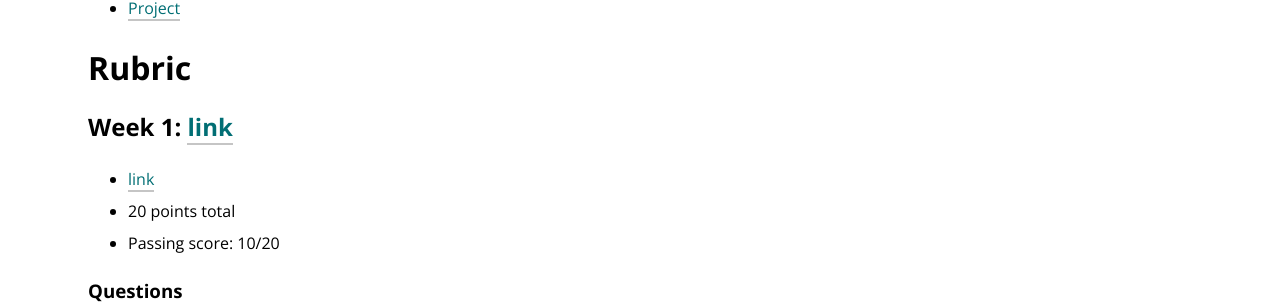
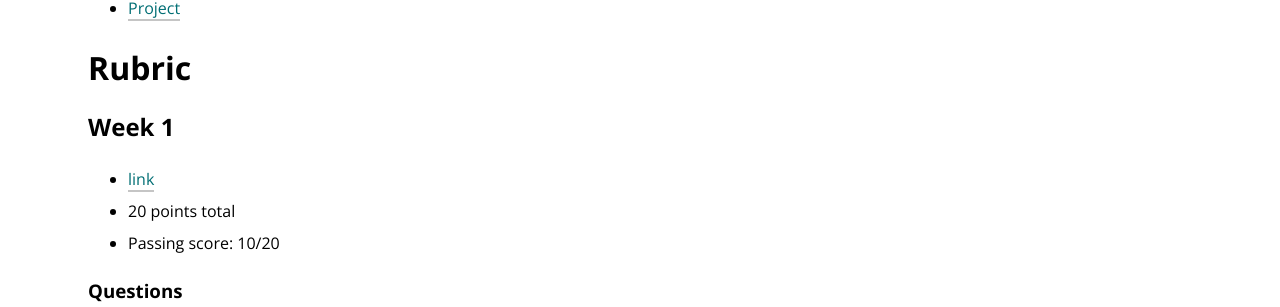
Before and after one commit to turingschool/launch-curriculum, a Jekyll site: the page built from module1/assessments/index-list.md, in a window 1280 px wide and 900 px high. Shown: the part 424-731 px from the top of the window. Built offline with Jekyll 4.4.1, drawn with Linux system fonts in a browser that asks for light colours; nearby versions of some CDN libraries; comment, search, counter and statistics services are not loaded.

Commit message:
Fix link

```diff
--- a/module1/assessments/index-list.md
+++ b/module1/assessments/index-list.md
@@ -12,7 +12,7 @@ title: Module 1 Assessments
 
 # Rubric
 
-## Week 1: [link](/module1/assessments/week1-3168)
+## Week 1
 * [link](/module1/assessments/week1-3168)
 * 20 points total
 * Passing score: 10/20
```
